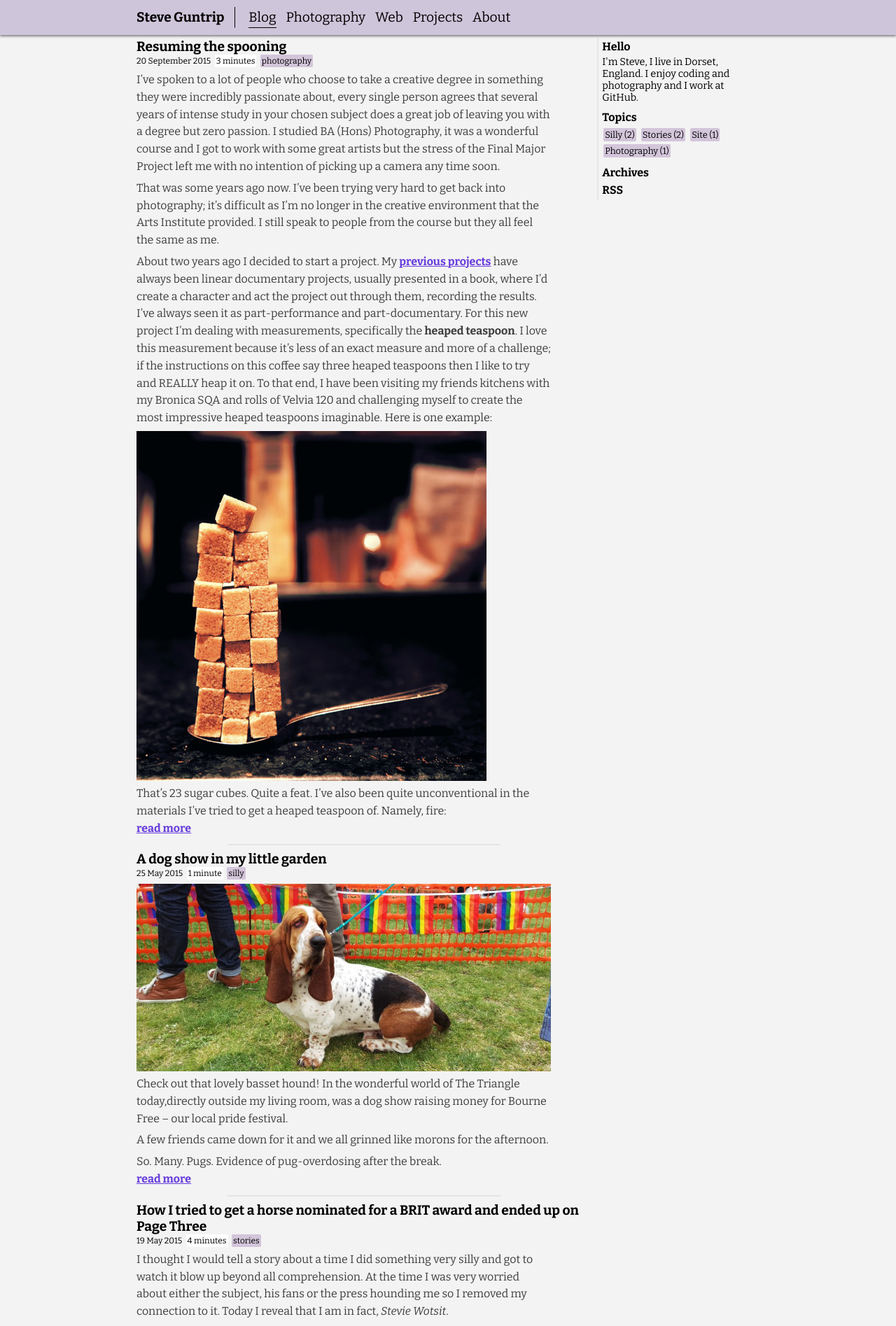
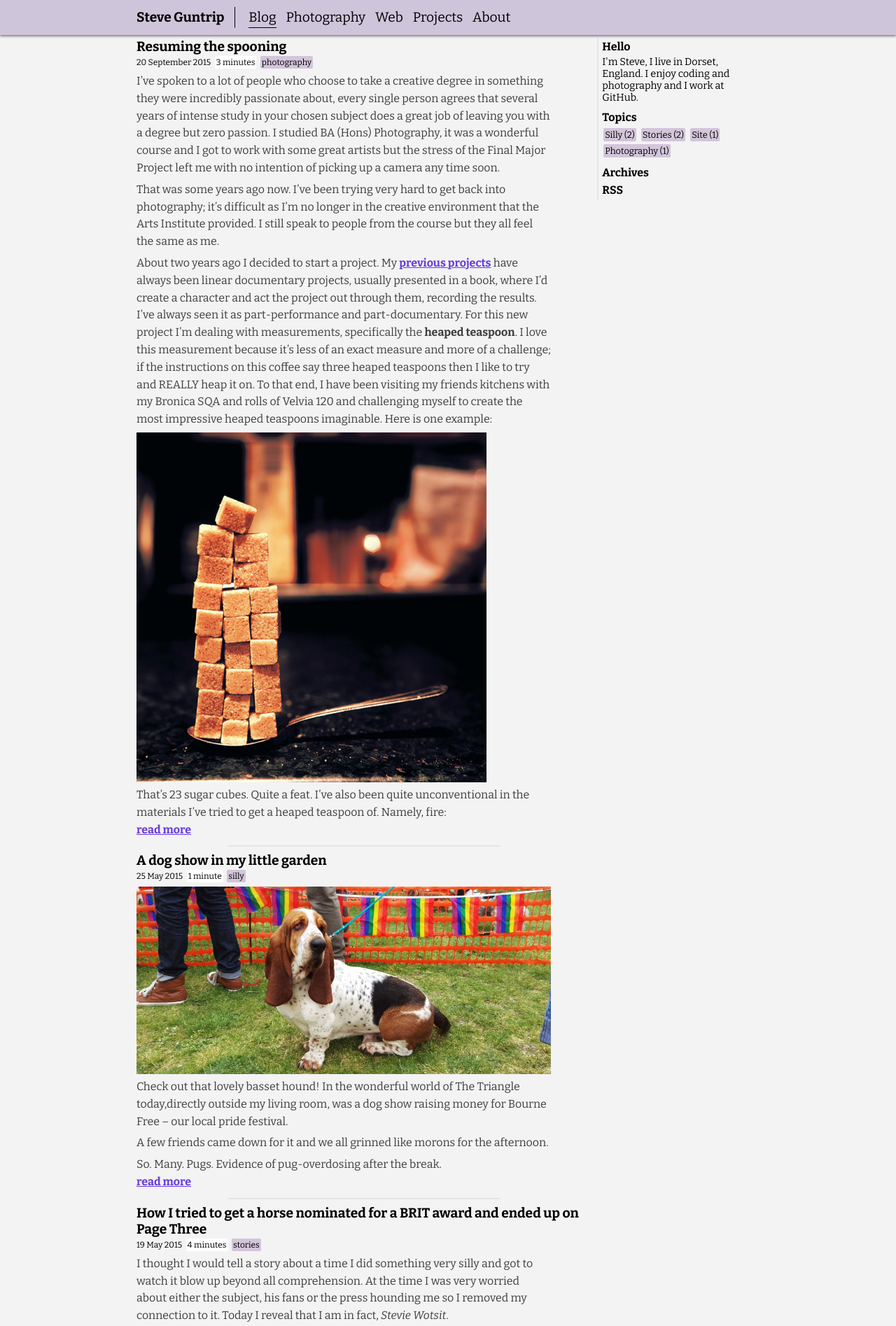
Before and after one commit to guntrip/blog, a Jekyll site: the page built from index.html, in a window 1280 px wide. Shown: the top 1895 px of the page at 70% size. Built offline with Jekyll 4.4.1, drawn with Linux system fonts in a browser that asks for light colours; the list of posts is cut into pages by our own code.

Commit message:
That 2px margin *was* important afterall.

```diff
--- a/assets/blog.css
+++ b/assets/blog.css
@@ -81,6 +81,7 @@ hr.divide {
 }
 
 .post .info {
+	margin-top: 2px;
 	margin-bottom:6px;
 	font-size:0.75em;
 	font-weight:normal;
```
